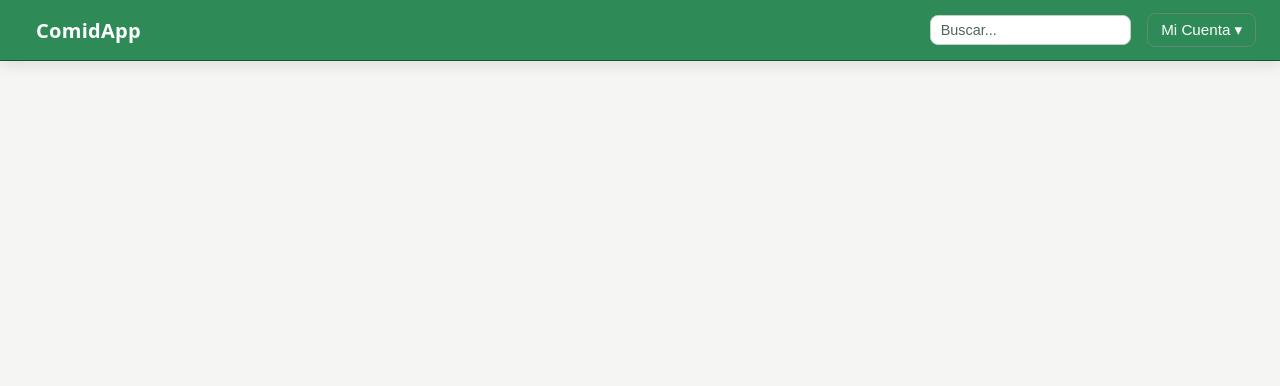
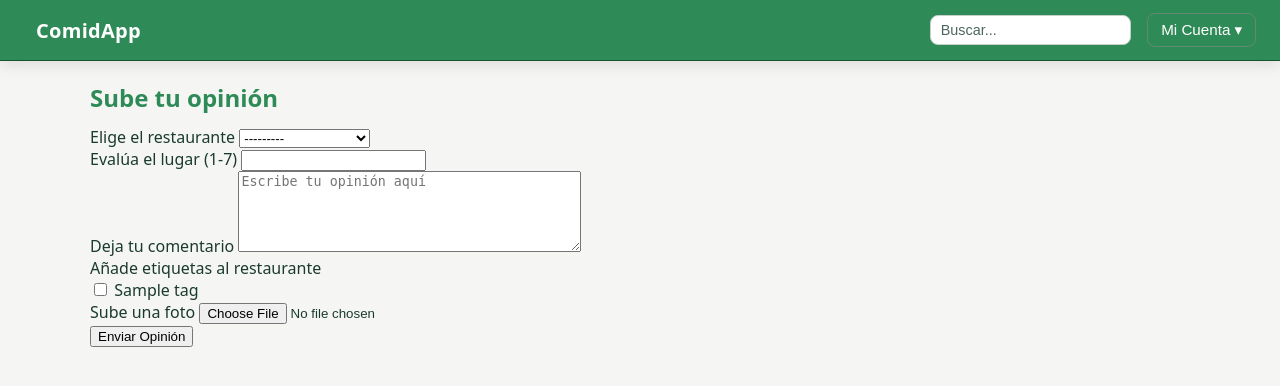
Before and after one commit to Damaynd/comidapp-resenas-resto, a Django app: page /formulario/ in a window 1280 px wide. Shown: the top 386 px of the page. Run offline with Django 5.2, Linux system fonts and the light colour scheme; tables that the repository leaves empty hold one stand-in row (values such as "Sample post").

Commit message:
:sparkles: feat: changes for feature/formulario added

```diff
--- /dev/null
+++ b/aplicacion/forms.py
@@ -0,0 +1,61 @@
+from django import forms
+from .models import RestaurantReview, Tag
+
+class RestaurantReviewForm(forms.ModelForm):
+
+    # Campo para subir una foto
+    photo = forms.ImageField(
+        required=False,
+        label="Sube una foto",
+        widget=forms.ClearableFileInput(
+            attrs={
+                'class':'form-control-file'
+            }
+        )
+    )
+    # Campo para seleccionar tags
+    tags = forms.ModelMultipleChoiceField(
+        queryset=Tag.objects.filter(scope__in=["restaurant", "both"]),
+        widget=forms.CheckboxSelectMultiple(
+            attrs={
+                'class':'checkboxTags'
+            }
+        ),
+        required=False,
+        label="Añade etiquetas al restaurante"
+    )
+
+    class Meta:
+        model = RestaurantReview
+        # Campos del modelo que el usuario debe llenar
+        fields = ['restaurant', 'rating', 'comment']
+
+        widgets = {
+            'restaurant': forms.Select(
+                attrs={
+                    'class':'restaurant',
+                    'placeholder':'Selecciona un restaurante',
+                    'rows': 4
+                }
+            ),
+            'rating':forms.NumberInput(
+                attrs={
+                    'class':'rating',
+                    'min':1,
+                    'max':7
+                }
+            ),
+            'comment':forms.Textarea(
+                attrs={
+                    'class':'Textarea',
+                    'placeholder':'Escribe tu opinión aquí',
+                    'rows': 5
+                }
+            )
+        }
+
+        labels = {
+            'restaurant': 'Elige el restaurante',
+            'rating':'Evalúa el lugar (1-7)',
+            'comment':'Deja tu comentario',
+        }
--- a/aplicacion/models.py
+++ b/aplicacion/models.py
@@ -163,7 +163,13 @@ class Photo(models.Model):
     category = models.CharField(max_length = 20, choices = Category.choices)
     # Subtipo libre para 'other' (p. ej., "bar", "fachada", "bebidas")
     category_label = models.CharField(max_length = 50, blank = True)
-    path = models.CharField(max_length = 300)
+
+    # Corrección hecha en feature/form
+    # path = models.CharField(max_length = 300)
+    image = models.ImageField(
+        upload_to='photos/',
+        max_length=300
+    )
     taken_at = models.DateField(null = True, blank = True)
     is_approved = models.BooleanField(default = False)
     created_at = models.DateTimeField(auto_now_add = True)
@@ -178,7 +184,7 @@ class Photo(models.Model):
     def __str__(self) -> str:
         return f"Photo({self.restaurant.name}, cat = {self.category})"
 
-
+# En realidad, DishReview: Evaluar su uso
 class Review(models.Model):
     dish = models.ForeignKey(Dish, on_delete = models.CASCADE, related_name = "reviews")
     user = models.ForeignKey(settings.AUTH_USER_MODEL, on_delete = models.CASCADE)
@@ -195,3 +201,26 @@ class Review(models.Model):
 
     def __str__(self) -> str:
         return f"Review({self.user_id} → {self.dish_id}, rating = {self.rating})"
+
+
+# Para feature/forms
+class RestaurantReview(models.Model):
+    restaurant = models.ForeignKey(
+        Restaurant, on_delete=models.CASCADE, related_name="reviews"
+    )
+
+    user = models.ForeignKey(
+        settings.AUTH_USER_MODEL, on_delete = models.CASCADE
+    )
+    rating = models.FloatField()
+    comment = models.TextField(max_length = 500)
+    created_at = models.DateTimeField(auto_now_add = True)
+
+    class Meta:
+        indexes = [
+            models.Index(fields=["restaurant", "created_at"]),
+            models.Index(fields=["user", "created_at"]),
+        ]
+
+    def __str__(self):
+        return f"Review({self.user.username} → {self.restaurant.name}, rating={self.rating})"
--- a/aplicacion/templates/base.html
+++ b/aplicacion/templates/base.html
@@ -24,7 +24,8 @@
 {% block filtro %}{% endblock %}
 
 <main class="container">
-  {% block contenido %}{% endblock %}
+<!--Cambie de nombre: 'block contenido' por 'block content'-->
+  {% block content %}{% endblock %}
 </main>
 
 {% block footer %}{% endblock %}
--- a/aplicacion/templates/forms.html
+++ /dev/null
@@ -1,7 +0,0 @@
-{% extends 'base.html' %}
-
-{% block title%} Formulario {% endblock %}
-
-{% block content %}
-
-{% endblock %}
--- /dev/null
+++ b/aplicacion/templates/formulario.html
@@ -0,0 +1,50 @@
+{% extends 'base.html' %}
+{% load static %}
+
+{% block title%}Formulario de Reseña{% endblock %}
+
+{% block extra_head %}
+<link rel="stylesheet" href="{% static 'styles/formulario.css' %}">
+{% endblock %}
+
+{% block content %}
+
+<h2>Sube tu opinión</h2>
+<form method="POST" enctype="multipart/form-data" class="mi-formulario">
+    {% csrf_token %}
+
+    <div class="form-group">
+        <label for="{{ form.restaurant.id_for_label }}">{{ form.restaurant.label }}</label>
+        {{ form.restaurant }}
+        {{ form.restaurant.errors }}
+    </div>
+
+    <div class="form-group">
+        <label for="{{ form.rating.id_for_label}}">{{ form.rating.label }}</label>
+        {{ form.rating }}
+        {{ form.rating.errors }}
+    </div>
+
+    <div class="form-group">
+        <label for="{{ form.comment.id_for_label}}">{{ form.comment.label }}</label>
+        {{ form.comment }}
+        {{ form.comment.errors }}
+    </div>
+
+    <div class="form-group">
+        <label for="{{ form.tags.id_for_label}}">{{ form.tags.label }}</label>
+        {{ form.tags }}
+        {{ form.tags.errors }}
+    </div>
+
+    <div class="form-group">
+        <label for="{{ form.photo.id_for_label}}">{{ form.photo.label }}</label>
+        {{ form.photo }}
+        {{ form.photo.errors }}
+    </div>
+
+
+    <button type="submit">Enviar Opinión</button>
+</form>
+
+{% endblock %}
--- a/aplicacion/urls.py
+++ b/aplicacion/urls.py
@@ -8,5 +8,5 @@ urlpatterns = [
     path('perfil/', views.perfil, name='perfil'),
     path('favoritos/', views.favoritos, name='favoritos'),
     path('resenas/', views.resenas, name='resenas'),
-    path('formulario/', views.forms, name='formulario'),
+    path('formulario/', views.add_restaurant_review, name='formulario'),
 ]
--- a/aplicacion/views.py
+++ b/aplicacion/views.py
@@ -1,8 +1,13 @@
-from django.shortcuts import render
+from django.shortcuts import render, redirect
 from .models import *
 from django.db.models import Prefetch
 from aplicacion.models import Restaurant, Photo
+from .forms import RestaurantReviewForm
 
+# Para feature/forms se necesitó:
+# from django.shortcuts import render, redirect
+# from .models import Photo
+# from .forms import RestaurantReviewForm
 
 
 # Create your views here.
@@ -34,5 +39,40 @@ def favoritos(request):
 def resenas(request):
     return render(request, 'resenas.html')
 
-def forms(request):
-    return render(request, 'forms.html')
+# Para feature/forms
+def add_restaurant_review(request):
+    if request.method == 'POST':
+        # request.POST: para pasar datos; request.FILES: para pasar archivos
+        form =RestaurantReviewForm(request.POST, request.FILES)
+
+        # validaciones automáticas que ofrece Django
+        if form.is_valid():
+            # Guardar Review
+            # commit=False : da el objeto sin guardarlo en BD
+            review = form.save(commit=False)
+            review.user = request.user      # Asignamos usuario logueado
+            review.save()                   # Ahora sí guardamos
+
+            # Guardar Tags
+            restaurant = review.restaurant
+            selected_tags = form.cleaned_data.get('tags')
+            for tag in selected_tags:
+                restaurant.tags.add(tag)
+
+            # Guardar Foto si existe
+            uploaded_file = form.cleaned_data.get('photo')
+            if uploaded_file:
+                Photo.objects.create(
+                    uploaded_by=request.user,
+                    restaurant=restaurant,
+                    category=Photo.Category.OTHER,
+                    category_label="Review de Usuario",
+                    image = uploaded_file
+                )
+
+            return redirect('pagina_de_exito') # Crear esta URL para evitar errores en conexión (ej. Doble subida de datos)
+
+    else: # request.method = 'GET'
+        form = RestaurantReviewForm()
+
+    return render(request, 'formulario.html', {'form': form})
```
Also changed, not shown: aplicacion/migrations/0001_initial.py, aplicacion/static/styles/formulario.css (added), db.sqlite3.
